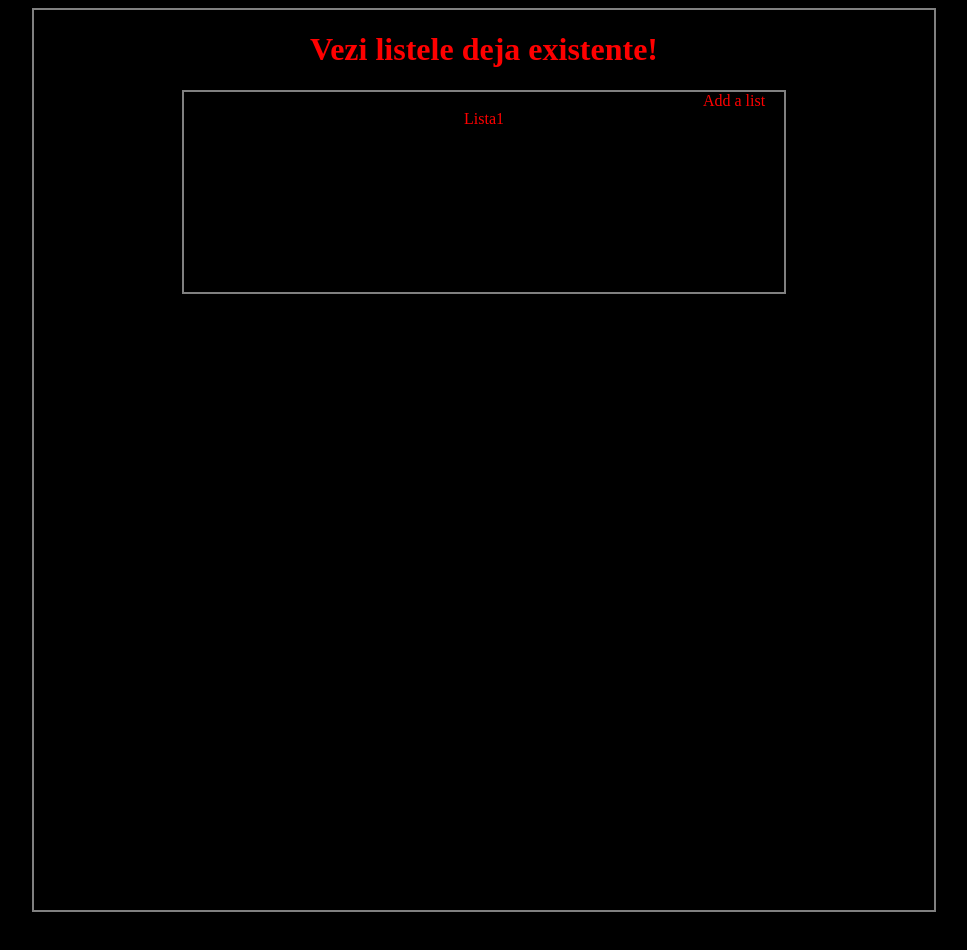
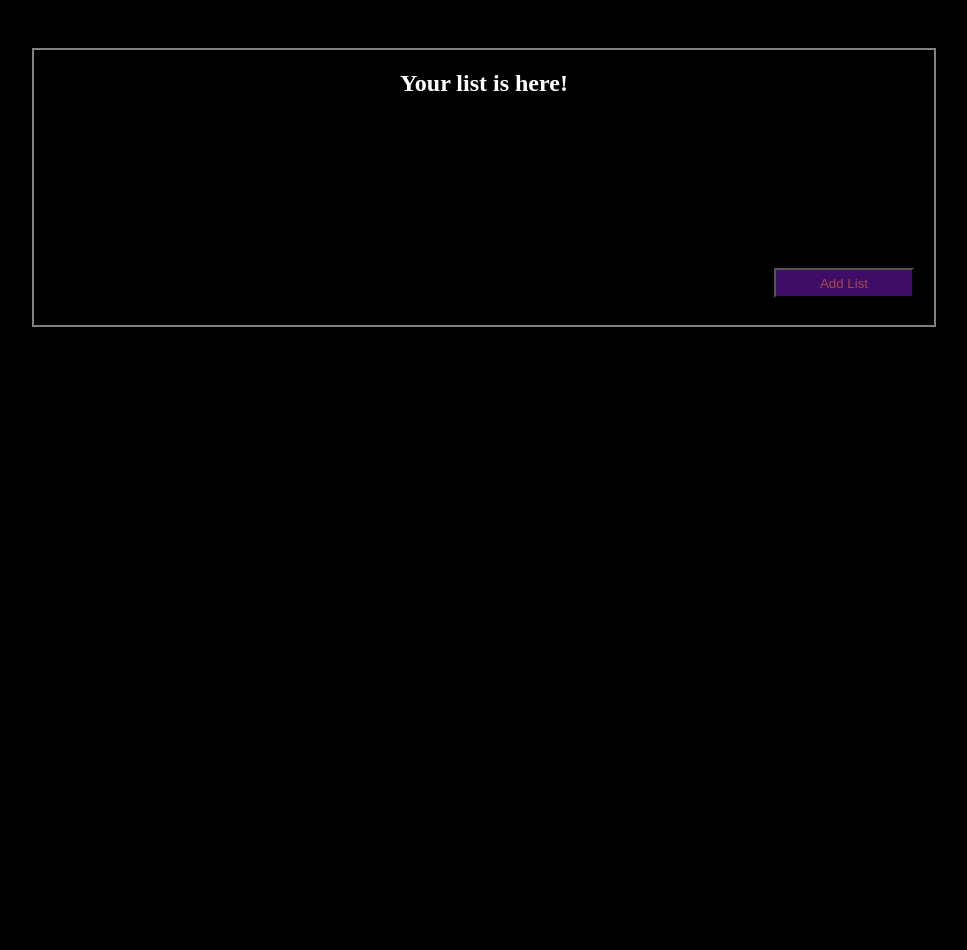
Before and after one commit to paduCosty/TestPage, a React (Create React App) app in the folder testapp/: page / in a window 1280 px wide. Shown: the top 950 px of the page, without its empty margins (156-1123 px from the left). Before the commit the page ends 920 px from the top, so only its background shows below. Built offline with nearby package versions, Linux system fonts and the light colour scheme.

Commit message:
Testpage

```diff
--- a/testapp/src/App.js
+++ b/testapp/src/App.js
@@ -1,33 +1,137 @@
 import { useState } from 'react';
+import React from 'react';
 import './customPage.css'
 
+let saveEdit = 0, setEdit = true;
+let index = 0, forDelete = 0;
+index = localStorage.getItem('maxListKey');
+let stopp = true;
+
 function App() {
-  const [text, changeText] = useState('Lista1');
-  const [nameList, setName] = useState('Add a list');
+  let arrTitle = [], arrList = [], arrAbout = [];
+  const [text, changeText] = useState('');
+  const [value, setValue] = useState('');
+  const [list, setList] = useState('');
+  const [aboutList, setAboutList] = useState('');
+  const setTitle = (event) => {
+    setValue(event.target.value);
+  }
+  const setValueList = (event) => {
+    setList(event.target.value);
+  }
+  const onSetAboutList = (event) => {
+    setAboutList(event.target.value);
+  }
+  const submitList = () => {
+    stopp = false;
+    changeText('');
+    index++;
+  }
+  const deleteList = (j) => {
+    ++forDelete;
+    localStorage.removeItem(j);
+    localStorage.removeItem(j + 100);
+    localStorage.removeItem(j + 200);
+    let indexDelete = 0;
+    indexDelete = localStorage.getItem('deleteList');
+    localStorage.setItem('deleteList', forDelete);
+    console.log(indexDelete + forDelete);
+    console.log(forDelete);
+    changeText('');
+  }
+  const closePage = () => {
+    changeText('');
+  }
   const seeList = () => {
     changeText(
       <div>
-      <input className="inputTitleList" placeholder="List title..." />
-      <textarea typeof="list" className='listElement' placeholder="Insert your list..." />
-      <textarea typeof="list" className='listElement' placeholder="Description list..." />
+      <input className="inputTitleList" onChange={setTitle} placeholder="List title..." />
+      <textarea typeof="list" className='listElement' onChange={setValueList} placeholder="Insert your list..." />
+      <textarea typeof="list" className='listElement' onChange={onSetAboutList} placeholder="Description list..." />
       <br />
-      <button className="submitButton">Submit Liat</button>
+      <button onClick={(i) => submitList(i)}>Submit Liat</button>
+      <button onClick={() => closePage()}> Close</button>
       </div>
       );
     }
+    const showList = (j) => {
+      changeText(
+        <div>
+        <div className='titleListDiv'>{arrTitle[j]}</div>
+        <div className='listDiv'>{arrList[j]}</div>
+        <div className='listDiv' >{arrAbout[j]}</div>
+        <br />
+        <button onClick={() => editText(j)}>Edit</button> {/* Butonul de edit */}
+        <button onClick={() => deleteList(j)}>Delete </button>
+        <button onClick={() => closePage()}> Close</button>
+        </div>
+        );
+      }
+      const editText = (j) => {
+        changeText(
+          <div>
+          <input className='editTitleList' onChange={setTitle} defaultValue={arrTitle[j]} placeholder="List title..." />
+          <textarea typeof="list" className='editList' onChange={setValueList} defaultValue={arrList[j]} placeholder="Insert your list..." />
+          <textarea typeof="list" className='editList' onChange={onSetAboutList} defaultValue={arrAbout[j]} placeholder="Description list..." />
+          <button onClick={() => saveList(j)}>Salve</button> {/* Salve button of edit */}
+          <button onClick={() => closePage()}>Close</button>
+          </div>
+          );
+        }
+        const saveList = (j) => {
+          saveEdit = j;
+          //console.log(j);
+          setEdit = false
+          changeText('');
 
-  return (
-    <center>
+        }
+        if(stopp === false ) {
+          localStorage.setItem(index, value);
+          localStorage.setItem(index + 100, list);
+          localStorage.setItem(index + 200, aboutList);
+          stopp = true;
+        }
+        //if(setEdit === false && value !== '') {
+          // localStorage.setItem(saveEdit, value);
+          //   localStorage.setItem(saveEdit + 100, list);
+          //   localStorage.setItem(saveEdit + 200, aboutList);
+          // setEdit = true;
+          //  / }
+          for(let i = 0; i < 100; ++i) {
+            arrTitle[i] = localStorage.getItem(i);
+            arrList[i] = localStorage.getItem(i + 100);
+            arrAbout[i] = localStorage.getItem(i + 200);
+            // console.log(localStorage.getItem(i));
+          }
+          if(localStorage.getItem('deleteList') === index) {
+            index = 0;
+          }
+
+          localStorage.setItem('maxListKey', index); // Allays when you remove all elements at localStorage need too initialize maxListKey with 0 value
+          //console.log(localStorage.getItem('deleteList'));
+          //localStorage.clear();
+          return (
+            <center>
         <div id="pageBorder">
-          <h1 style={{color: "red"}}>Vezi listele deja existente!</h1>
           <div className="newList" style={{color:"green"}}></div>
           <div className="titleListBox">
-            <div className='addNewList' onClick ={() => seeList()}>{nameList}</div>
+          <div className="listsPart">
+           <center>
+              <h2>Your list is here!</h2>
+            <ul className='menuList'>
+              {arrTitle.map((i, j) => {
+                return <div className = "listName" value={j} key={j} onClick={() => showList(j)}>{i}</div>;
+              })}
+            </ul>
+            </center>
+          </div>
+            <button className='addNewList' onClick ={() => seeList()}>Add List</button>
+          </div>
             {text}
-          </div>
         </div>
       </center>
      );
   }
-
 export default App;
+// trebuie sa vad de ce nu merge sa editez doar valorile listei. Merge sa editez cand editez si titlul.
+// si trebuie sa mai testez aplicatia
--- a/testapp/src/customPage.css
+++ b/testapp/src/customPage.css
@@ -1,15 +1,15 @@
 #pageBorder {
+    border: solid;
     background-color: black;
-    border: solid 2px gray;
-    width: 900px;
-    height: 900px;
-
+    width: 1200px;
+    height: 1400px;
+    margin-top: 2%;
 }
 
 .inputTitleList {
     background-color: initial;
     color: white;
-    width: 600px;
+    width: 900px;
     padding: 12px 20px;
     margin: 8px 0;
     display: inline-block;
@@ -20,7 +20,7 @@
 }
 
 .listElement{
-    width: 600px;
+    width: 900px;
     height: 150px;
     padding: 12px 20px;
     box-sizing: border-box;
@@ -43,20 +43,106 @@
 .newList {
     margin-bottom: 20px;
 }
-.submitButton {
-    background-color: initial;
-    color: white;
-}
-.test {
-    color: red;
+button{
+    background-color: rgb(62, 13, 102);
+    color: rgb(167, 74, 74);
+    height: 30px;
+    width: 140px;
+    margin-left: 10%;
+    margin-right: 10%;
 }
 .titleListBox {
     border: solid 2px gray;
-    width: 600px;
-    height: 200px;
+    width: 900px;
+    height: auto;
     color: red;
+
 }
 .addNewList {
-    text-align: ;
-    text-indent: 500px;
+    position: relative;
+    left: 40%;
+    margin-top: 7%;
+    margin-bottom: 3%;
+
 }
+.listsPart {
+    text-align: justify;
+    color: white;
+}
+.menuList {
+    display: block;
+    background-color: rgb(68, 63, 63);
+    text-align: left;
+    width: 800px;
+    height: auto;
+    width: 30;
+    margin-top: 12%;
+}
+h2 {
+    text-align: center;
+}
+.listDiv {
+    width: 900px;
+    height: 150px;
+    padding: 12px 20px;
+    box-sizing: border-box;
+    border: 2px solid gray;
+    color: #ccc;
+    border-radius: 4px;
+    background-color:rgb(73, 5, 26);
+    font-size: 16px;
+    resize: none;
+    line-height: 1;
+    margin-bottom: 15px;
+    text-align: left;
+    margin-top: 1%;
+}
+.titleListDiv {
+    width: 900px;
+    height: 50px;
+    padding: 12px 20px;
+    box-sizing: border-box;
+    border: 2px solid gray;
+    color: #ccc;
+    border-radius: 4px;
+    background-color: rgb(73, 5, 26);
+    font-size: 16px;
+    resize: none;
+    line-height: 1;
+    margin-bottom: 15px;
+    text-align: left;
+    margin-top: 1%;
+}
+.editTitleList {
+    width: 900px;
+    height: 50px;
+    padding: 12px 20px;
+    box-sizing: border-box;
+    border: 2px solid gray;
+    color: #ccc;
+    border-radius: 4px;
+    background-color: rgb(54, 45, 102);
+    font-size: 16px;
+    resize: none;
+    line-height: 1;
+    margin-bottom: 15px;
+    text-align: left;
+    margin-top: 1%;
+
+}
+.editList {
+    width: 900px;
+    height: 150px;
+    padding: 12px 20px;
+    box-sizing: border-box;
+    border: 2px solid gray;
+    color: #ccc;
+    border-radius: 4px;
+    background-color: rgb(54, 45, 102);
+    font-size: 16px;
+    resize: none;
+    line-height: 1;
+    margin-bottom: 15px;
+    text-align: left;
+
+}
```
